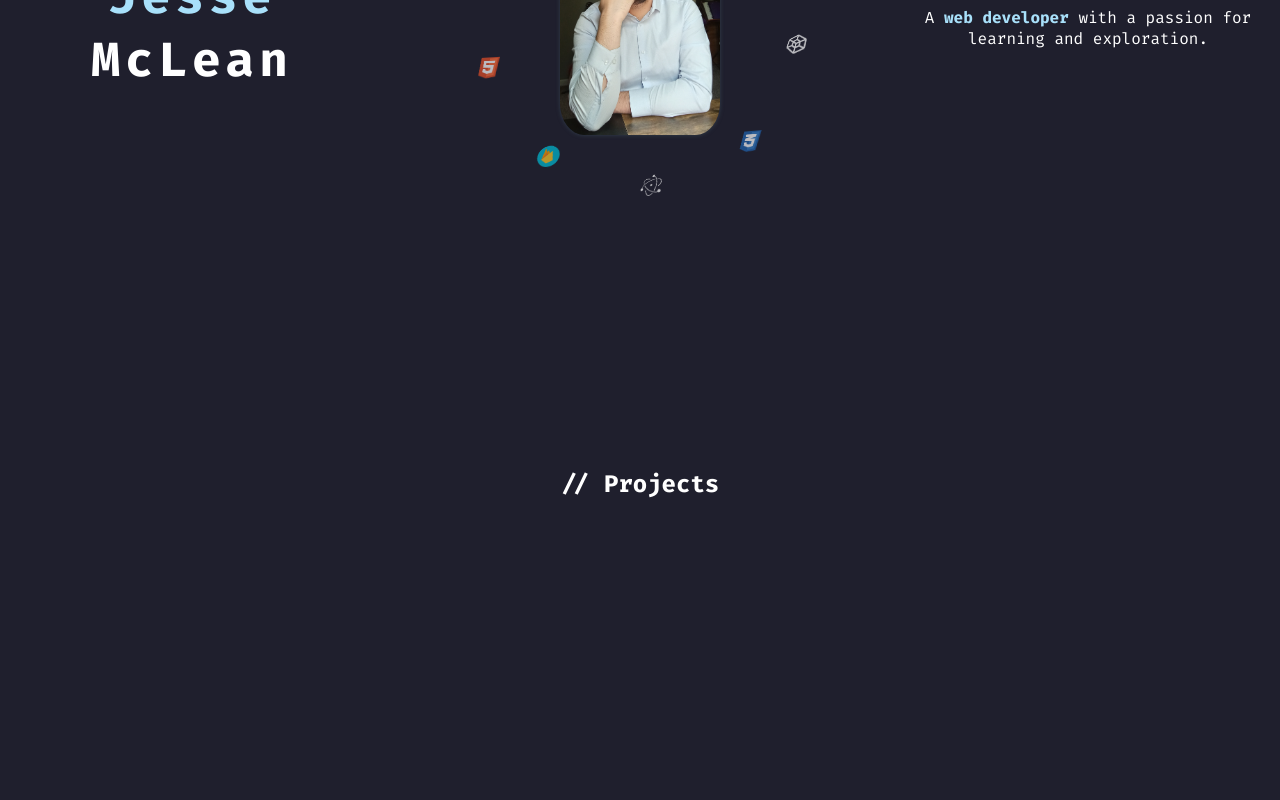
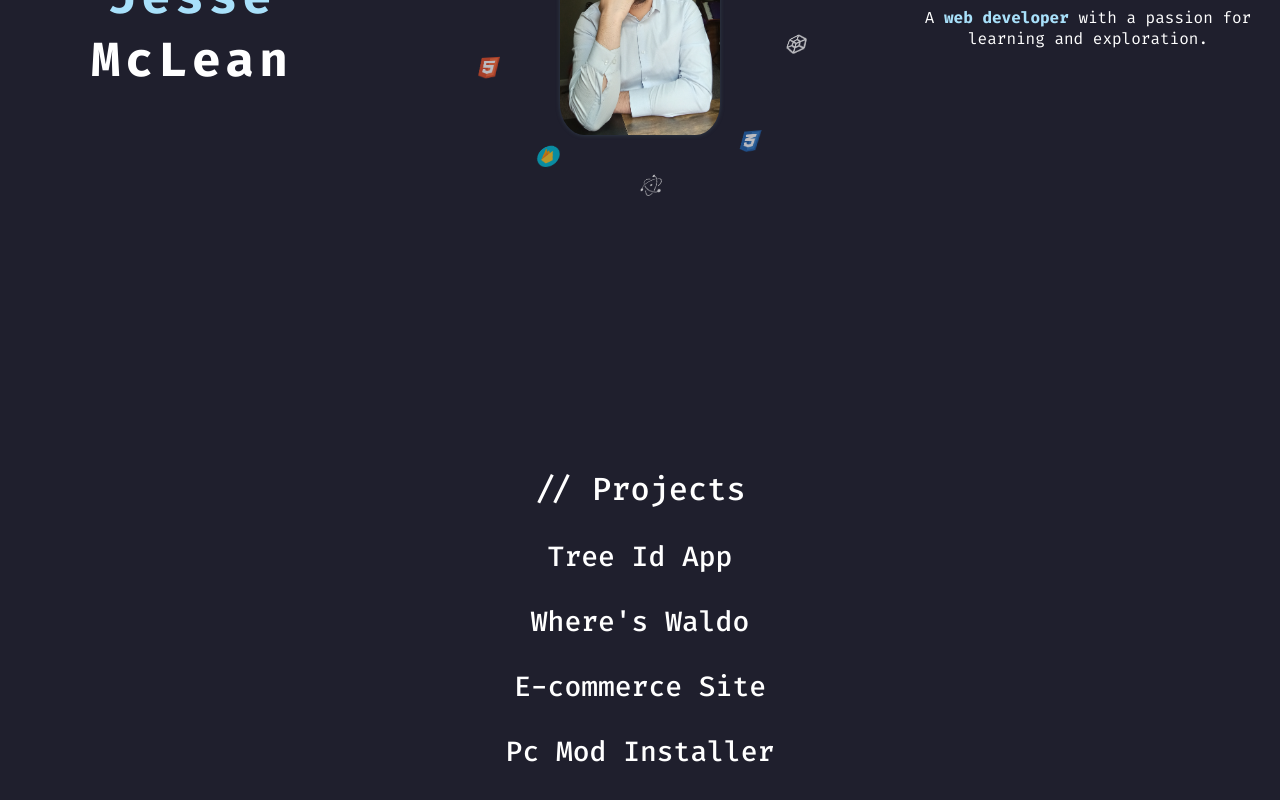
Before and after one commit to jamclean23/jm-portfolio, a React app: page /#/ in a window 1280 px wide. Shown: the part 396-1196 px from the top of the page. Built offline with nearby package versions, Linux system fonts and the light colour scheme.

Commit message:
Add Project header

```diff
--- a/src/React/components/Header/Header.js
+++ b/src/React/components/Header/Header.js
@@ -257,10 +257,12 @@ function Header () {
 
     function handleNavLinkClick (toElementClass) {
         const element = document.querySelector('.' + toElementClass);
+        const root = document.querySelector(':root');
+        const headerHeight = getComputedStyle(root).getPropertyValue('--header-height').split('px')[0];
         if (element) {
 
             window.scroll({
-                top: element.offsetTop,
+                top: element.offsetTop - headerHeight,
                 behavior: "smooth"
             })
         }
--- a/src/React/components/HomePage/Landing/Landing.css
+++ b/src/React/components/HomePage/Landing/Landing.css
@@ -13,6 +13,7 @@
     font-weight: bold;
     letter-spacing: .3rem;
     text-align: center;
+    min-width: 10rem;
 }
 
 .Landing .firstName.done {
--- /dev/null
+++ b/src/React/components/HomePage/Projects/Project/Project.css
@@ -0,0 +1 @@
+/* Stylesheet for Project.js */
--- /dev/null
+++ b/src/React/components/HomePage/Projects/Project/Project.js
@@ -0,0 +1,41 @@
+// Component for displaying individual project
+
+// ====== IMPORTS ======
+
+// React
+import React from "react";
+
+// Css
+import './Project.css';
+
+
+// ====== COMPONENT ======
+
+function Project (props) {
+    // Render
+
+    return (
+        <article className="Project">
+            <h3 className="projectHeader">
+                {(() => {
+                        switch(props.project) {
+                            case 'idThatTree':
+                                return 'Tree Id App';
+                            case 'wheresWaldo':
+                                return 'Where\'s Waldo';
+                            case 'whamazonLime':
+                                return 'E-commerce Site';
+                            case 'minecraftModInstaller':
+                                return 'Pc Mod Installer';
+                        }
+                    })()
+                }
+            </h3>
+        </article>
+    );
+}
+
+
+// ====== COMPONENT ======
+
+export default Project;
--- a/src/React/components/HomePage/Projects/Projects.css
+++ b/src/React/components/HomePage/Projects/Projects.css
@@ -1 +1,5 @@
 /* Stylesheet for Projects.js */
+
+.Project h3 {
+    text-align: center;
+}
--- a/src/React/components/HomePage/Projects/Projects.js
+++ b/src/React/components/HomePage/Projects/Projects.js
@@ -9,6 +9,8 @@ import React from "react";
 // Css
 import './Projects.css';
 
+// Components
+import Project from "./Project/Project.js";
 
 // ====== COMPONENT ======
 
@@ -16,6 +18,10 @@ function Projects () {
     // RENDER
     return (<section className="Projects">
         <h2>// Projects</h2>
+        <Project project='idThatTree' />
+        <Project project='wheresWaldo' />
+        <Project project='whamazonLime' />
+        <Project project='minecraftModInstaller' />
     </section>);
 }
 
--- a/src/styles.css
+++ b/src/styles.css
@@ -7,6 +7,16 @@
 
 p {
     margin: 0;
+}
+
+h2 {
+    font-size: 2rem;
+    font-weight: 500;
+}
+
+h3 {
+    font-size: 1.75rem;
+    font-weight: 500;
 }
 
 @font-face {
```
Also changed, not shown: 1 other file (tests, documents, lock files or other folders).
